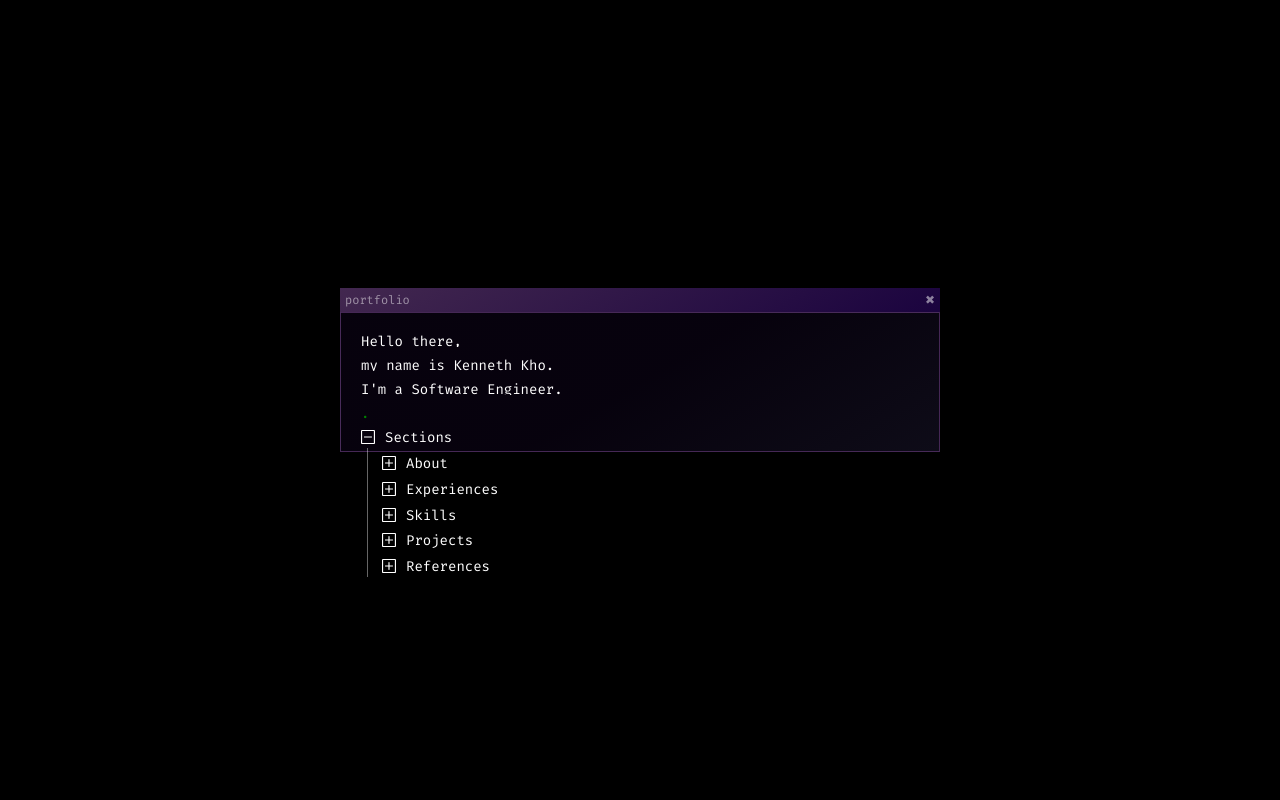
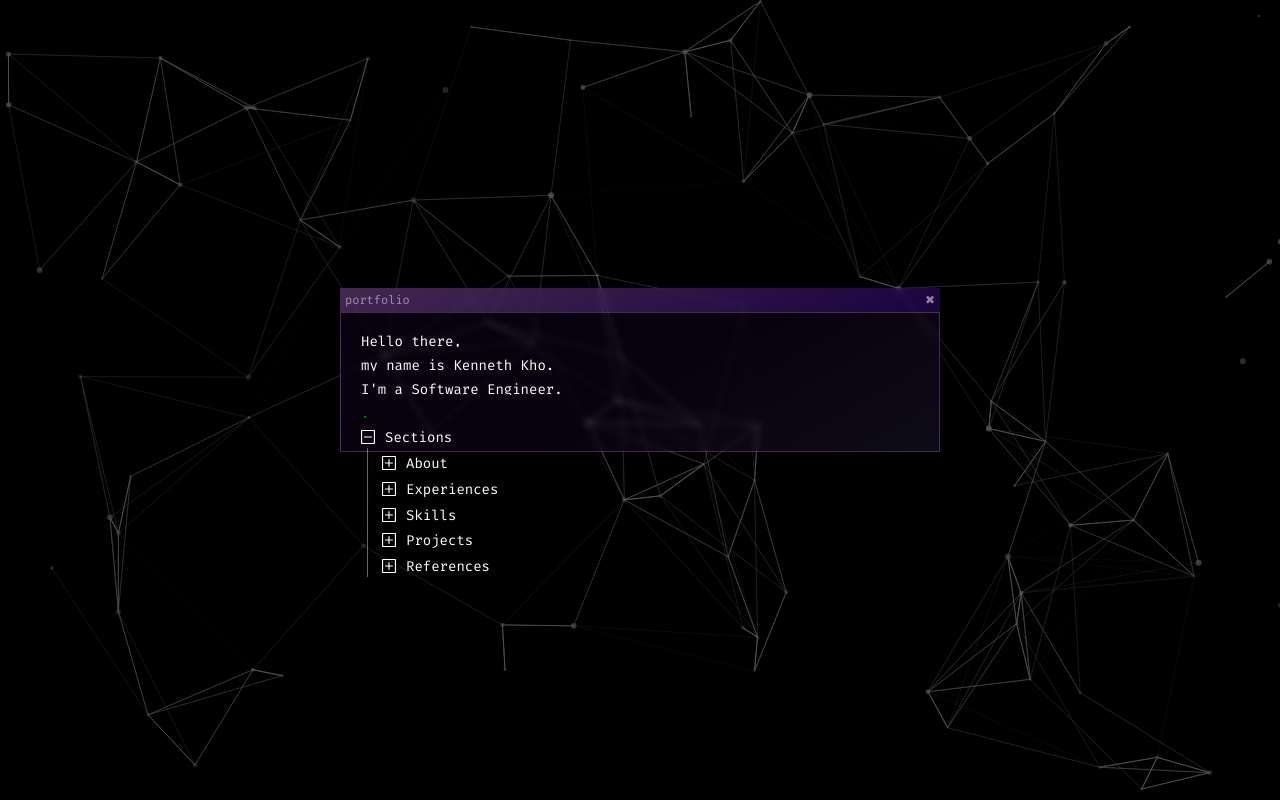
Before and after one commit to kenneth-1203/portfolio, a React (Create React App) app: page / in a window 1280 px wide. Built offline with nearby package versions, Linux system fonts and the light colour scheme.

Commit message:
Adjust particles fps limit

```diff
--- a/src/components/Main/index.tsx
+++ b/src/components/Main/index.tsx
@@ -8,7 +8,7 @@ import { CommandLine } from "../CommandLine";
 export const Main: FC = () => {
   return (
     <>
-      {/* <Background /> */}
+      <Background />
       <CommandLine />
       {/* <MenuSelection /> */}
     </>
--- a/src/particlesjs-config.ts
+++ b/src/particlesjs-config.ts
@@ -29,7 +29,7 @@ export const config: ISourceOptions = {
   },
   detectRetina: true,
   duration: 0,
-  fpsLimit: 120,
+  fpsLimit: 60,
   interactivity: {
     detectsOn: "window",
     events: {
```
